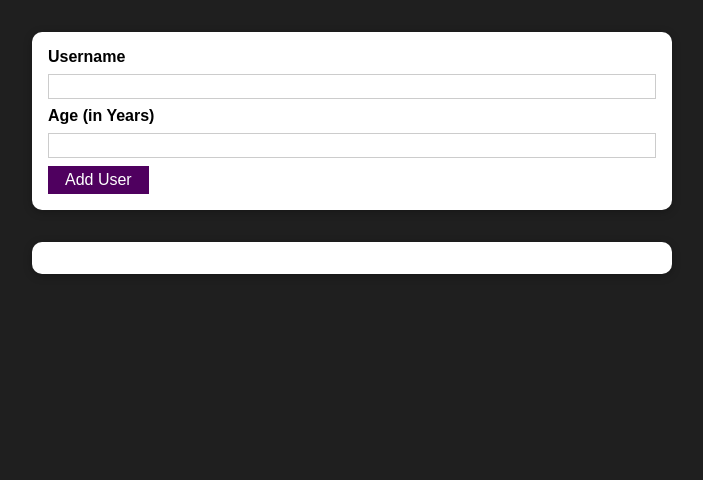
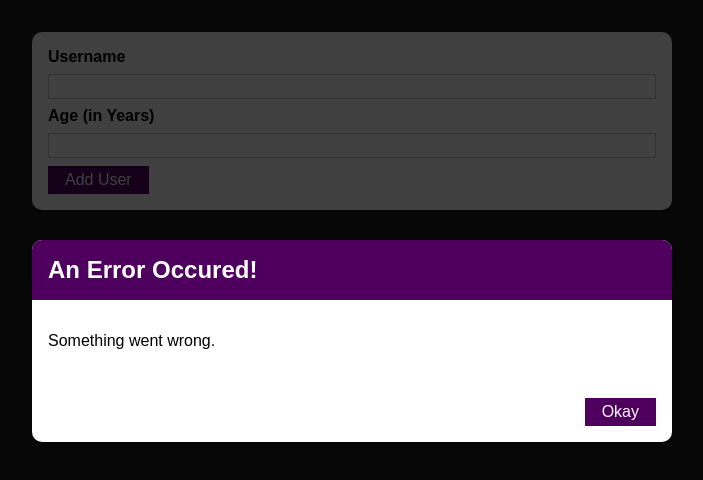
Before and after one commit to MuzzamilAzam/react-project-1, a React (Create React App) app: page / in a window 1280 px wide. Shown: the top 480 px of the page, without its empty margins (288-991 px from the left). Built offline with nearby package versions, Linux system fonts and the light colour scheme.

Commit message:
add modal overlay (not added logic yet)

```diff
--- /dev/null
+++ b/src/Components/UI/ErrorModal.js
@@ -0,0 +1,25 @@
+import React from "react";
+import classes from "./ErrorModal.module.css";
+import Card from "./Card";
+import Button from "./Button";
+
+const ErrorModal = (props) => {
+  return (
+    <div>
+      <div className={classes.backdrop} />
+      <Card className={classes.modal}>
+        <header className={classes.header}>
+          <h2>{props.title}</h2>
+        </header>
+        <div className={classes.content}>
+          <p>{props.message}</p>
+        </div>
+        <footer className={classes.actions}>
+          <Button>Okay</Button>
+        </footer>
+      </Card>
+    </div>
+  );
+};
+
+export default ErrorModal;
--- /dev/null
+++ b/src/Components/UI/ErrorModal.module.css
@@ -0,0 +1,45 @@
+.backdrop {
+    position: fixed;
+    top: 0;
+    left: 0;
+    width: 100%;
+    height: 100vh;
+    z-index: 10;
+    background: rgba(0, 0, 0, 0.75);
+  }
+
+  .modal {
+    position: fixed;
+    top: 30vh;
+    left: 10%;
+    width: 80%;
+    z-index: 100;
+    overflow: hidden;
+  }
+
+  .header {
+    background: #4f005f;
+    padding: 1rem;
+  }
+
+  .header h2 {
+    margin: 0;
+    color: white;
+  }
+
+  .content {
+    padding: 1rem;
+  }
+
+  .actions {
+    padding: 1rem;
+    display: flex;
+    justify-content: flex-end;
+  }
+
+  @media (min-width: 768px) {
+    .modal {
+      left: calc(50% - 20rem);
+      width: 40rem;
+    }
+  }
--- a/src/Components/User/AddUser.js
+++ b/src/Components/User/AddUser.js
@@ -2,6 +2,7 @@ import React, { useState } from "react";
 import classes from "./AddUser.module.css";
 import Card from "../UI/Card";
 import Button from "../UI/Button";
+import ErrorModal from "../UI/ErrorModal";
 
 const AddUser = (props) => {
   const [enteredUsername, setEnteredUsername] = useState("");
@@ -32,6 +33,8 @@ const AddUser = (props) => {
   };
 
   return (
+    <div>
+    <ErrorModal title="An Error Occured!" message="Something went wrong."/>
     <Card className={classes.input}>
       <form onSubmit={addUserHandler}>
         <label htmlFor="username">Username</label>
@@ -51,6 +54,7 @@ const AddUser = (props) => {
         <Button type="submit">Add User</Button>
       </form>
     </Card>
+    </div>
   );
 };
 
```
